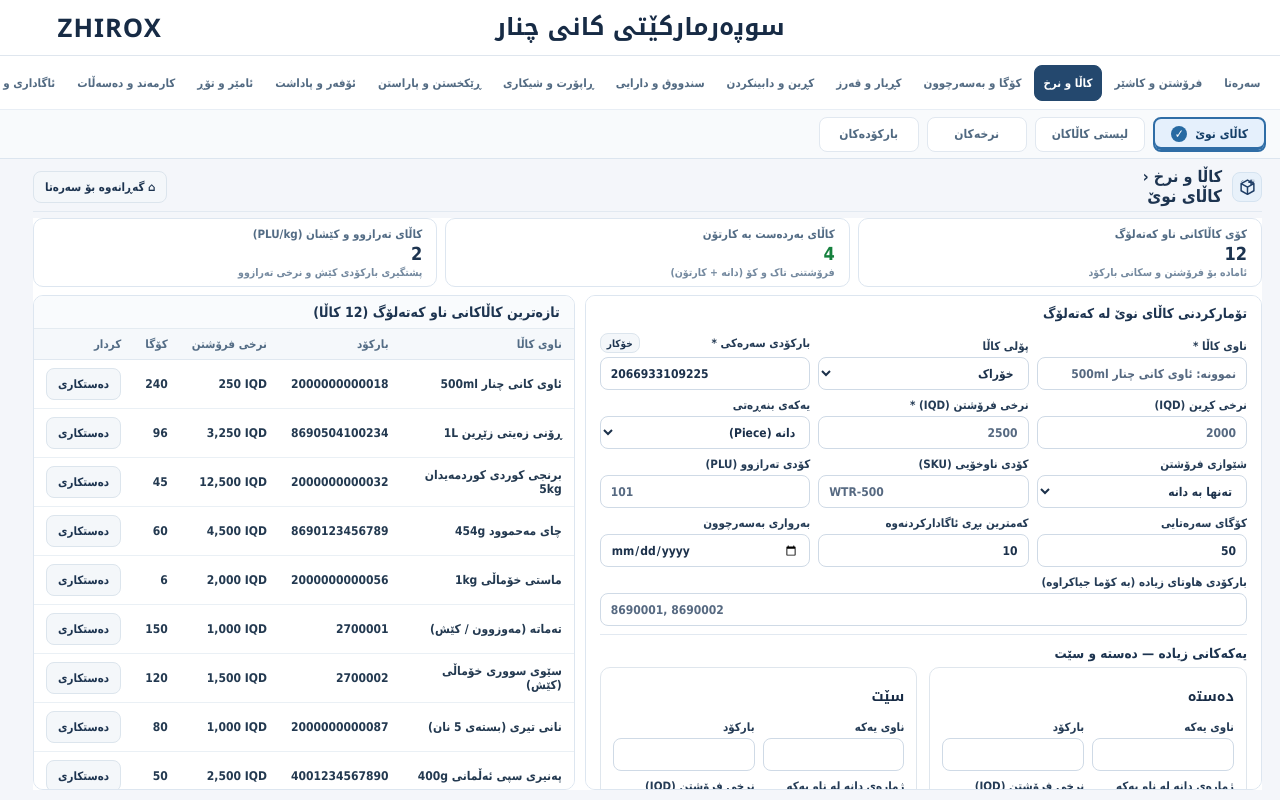
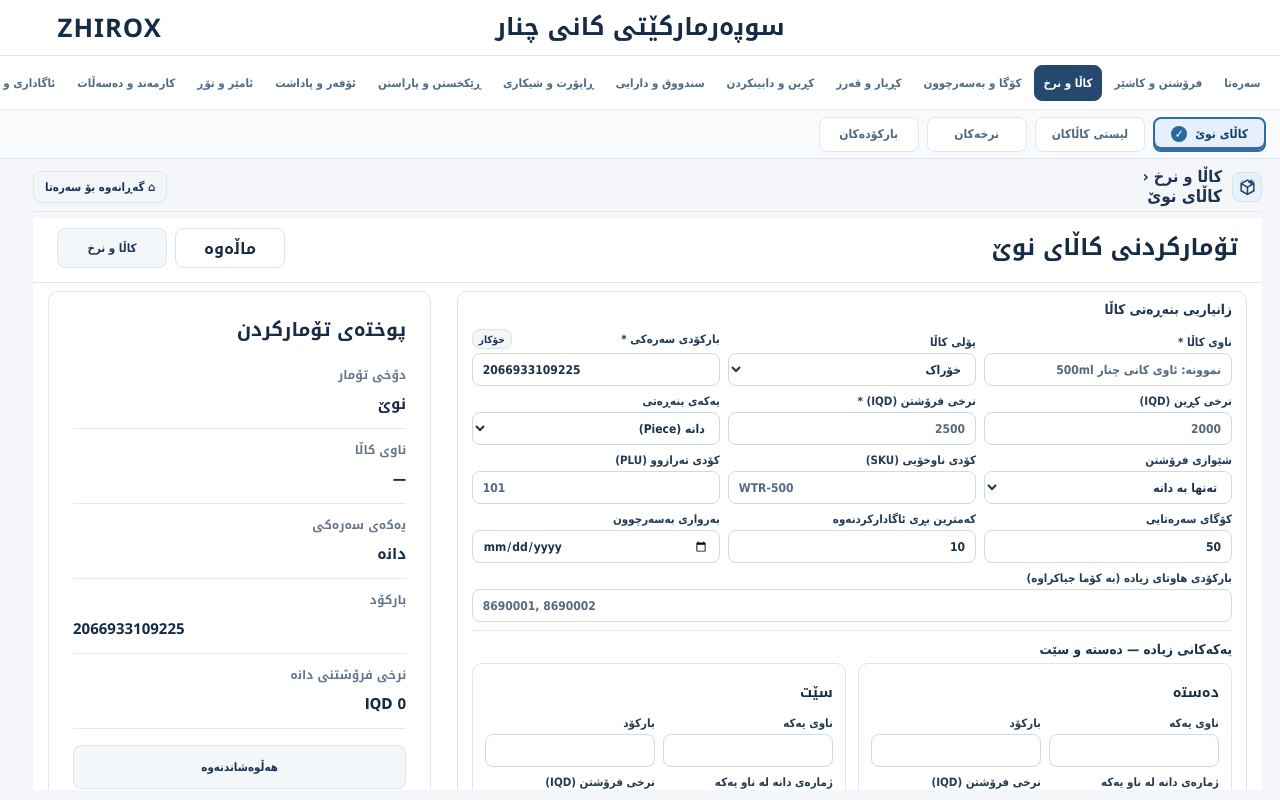
Before and after one commit to arambarzani07/zhirox371, a React (Vite) app: page / in a window 1280 px wide. Both pictures are taken after a click on the button "کاڵا و نرخ". Built offline with nearby package versions, Linux system fonts and the light colour scheme.

Commit message:
feat(canva-022): match existing Sorani product registration layout with inline summary

```diff
--- a/src/components/ProductCatalogView.tsx
+++ b/src/components/ProductCatalogView.tsx
@@ -569,6 +569,13 @@ export const ProductCatalogView: React.FC = () => {
       {/* 1. NEW / EDIT PRODUCT SUBMODULE */}
       {activeTab === 'new' && (
         <>
+          <div className="canva-catalog-page-heading canva-catalog-new-heading" data-canva-screen={editingId ? '023' : '022'}>
+            <h1>{editingId ? 'دەستکاریکردنی کاڵا و نرخ' : 'تۆمارکردنی کاڵای نوێ'}</h1>
+            <nav className="canva-catalog-new-nav" aria-label="ڕێڕەوی کاڵا">
+              <button type="button" className="canva-catalog-home" onClick={() => navigateTo('home')}>ماڵەوە</button>
+              <button type="button" className="secondary" onClick={() => { resetForm(); setActiveTab('list'); }}>کاڵا و نرخ</button>
+            </nav>
+          </div>
           <div className="ws-kpi-grid">
             <div className="ws-kpi-card">
               <span className="ws-kpi-label">کۆی کاڵاکانی ناو کەتەلۆگ</span>
@@ -587,7 +594,7 @@ export const ProductCatalogView: React.FC = () => {
             </div>
           </div>
 
-          <div
+          <div className="canva-catalog-new-layout"
             style={{
               display: 'grid',
               gridTemplateColumns: 'minmax(0, 1.25fr) minmax(320px, 1fr)',
@@ -600,7 +607,7 @@ export const ProductCatalogView: React.FC = () => {
             <div className="ws-panel" style={{ overflowY: 'auto', minHeight: 0 }}>
               <div className="ws-toolbar">
                 <h2 className="ws-panel-title" style={{ margin: 0 }}>
-                  {editingId ? 'دەستکاریکردنی زانیارییەکانی کاڵا' : 'تۆمارکردنی کاڵای نوێ لە کەتەلۆگ'}
+                  {editingId ? 'دەستکاریکردنی زانیارییەکانی کاڵا' : 'زانیاریی بنەڕەتی کاڵا'}
                 </h2>
                 {editingId && (
                   <button
@@ -889,7 +896,7 @@ export const ProductCatalogView: React.FC = () => {
                 <div className="ws-toolbar" style={{ marginBottom: 0, paddingTop: '4px' }}>
                   <div style={{ display: 'flex', gap: '8px', alignItems: 'center' }}>
                     <button type="submit" className="primary">
-                      {editingId ? 'پاشەکەوتکردنی گۆڕانکارییەکان' : 'زیادکردنی کاڵا بۆ کەتەلۆگ'}
+                      {editingId ? 'پاشەکەوتکردنی گۆڕانکارییەکان' : 'پاشەکەوتکردنی کاڵا'}
                     </button>
                     <button type="button" className="secondary" onClick={resetForm}>
                       پاککردنەوەی خانەکان
@@ -912,39 +919,17 @@ export const ProductCatalogView: React.FC = () => {
               </form>
             </div>
 
-            <div className="section-workspace__table" style={{ height: '100%' }}>
-              <strong className="section-workspace__metric">
-                تازەترین کاڵاکانی ناو کەتەلۆگ ({products.length} کاڵا)
-              </strong>
-              <table>
-                <thead>
-                  <tr>
-                    <th>ناوی کاڵا</th>
-                    <th>بارکۆد</th>
-                    <th>نرخی فرۆشتن</th>
-                    <th>کۆگا</th>
-                    <th>کردار</th>
-                  </tr>
-                </thead>
-                <tbody>
-                  {products.map(p => (
-                    <tr key={p.id}>
-                      <td>
-                        <strong>{p.name}</strong>
-                      </td>
-                      <td style={{ direction: 'ltr', fontWeight: 800 }}>{p.unit_barcode}</td>
-                      <td style={{ direction: 'ltr', fontWeight: 900 }}>{money(p.unit_sale_price_iqd)}</td>
-                      <td style={{ fontWeight: 800 }}>{p.stock}</td>
-                      <td>
-                        <button type="button" className="secondary" onClick={() => handleStartEdit(p)}>
-                          دەستکاری
-                        </button>
-                      </td>
-                    </tr>
-                  ))}
-                </tbody>
-              </table>
-            </div>
+            <aside className="canva-catalog-new-summary" data-canva-inline-summary="true" aria-label="پوختەی تۆمارکردن">
+              <h2>پوختەی تۆمارکردن</h2>
+              <dl>
+                <div><dt>دۆخی تۆمار</dt><dd>{editingId ? 'دەستکاری' : 'نوێ'}</dd></div>
+                <div><dt>ناوی کاڵا</dt><dd>{name.trim() || '—'}</dd></div>
+                <div><dt>یەکەی سەرەکی</dt><dd>{baseUnit === 'kg' ? 'کیلۆ' : 'دانە'}</dd></div>
+                <div><dt>بارکۆد</dt><dd dir="ltr">{unitBarcode.trim() || '—'}</dd></div>
+                <div><dt>نرخی فرۆشتنی دانە</dt><dd>{unitSellPrice.trim() ? unitSellPrice + ' IQD' : '0 IQD'}</dd></div>
+              </dl>
+              <button type="button" className="secondary" onClick={() => { resetForm(); setActiveTab('list'); }}>هەڵوەشاندنەوە</button>
+            </aside>
           </div>
         </>
       )}
--- a/src/components/canvaOfficialV1.css
+++ b/src/components/canvaOfficialV1.css
@@ -600,3 +600,23 @@
     #app .canva-catalog-021 .canva-catalog-primary > .ws-kpi-grid { gap: 6px; }
   }
 }
+
+/* Canva 022: scoped PC-only registration panel. Real product validation unchanged. */
+@media screen {
+  #app .canva-catalog-021 .canva-catalog-new-heading {direction:rtl; background:#fff;}
+  #app .canva-catalog-021 .canva-catalog-new-nav {display:flex; flex-wrap:wrap; align-items:center; gap:8px;}
+  #app .canva-catalog-021 .canva-catalog-new-nav button {min-width:110px; min-height:40px; border-radius:8px; border:1px solid #dce5ee; font-weight:900;}
+  #app .canva-catalog-021 .canva-catalog-new-heading + .ws-kpi-grid {display:none;}
+  #app .canva-catalog-021 .canva-catalog-new-layout {direction:rtl; grid-template-columns:minmax(0, 1.65fr) minmax(300px, .8fr)!important; gap:clamp(12px,2vw,28px)!important; margin:0 15px; min-width:0;}
+  #app .canva-catalog-021 .canva-catalog-new-layout > .ws-panel {background:#fff; border:1px solid #e0e7f0; border-radius:10px; box-shadow:none;}
+  #app .canva-catalog-021 .canva-catalog-new-summary {align-self:start; display:flex; flex-direction:column; gap:16px; direction:rtl; padding:20px 24px; background:#fff; border:1px solid #e0e7f0; border-radius:10px; color:#172b45; font-family:"Noto Kufi Arabic","Noto Sans Arabic",Tahoma,sans-serif;}
+  #app .canva-catalog-021 .canva-catalog-new-summary h2 {margin:0; font-size:19px; font-weight:900;}
+  #app .canva-catalog-021 .canva-catalog-new-summary dl {margin:0; display:flex; flex-direction:column; gap:10px;}
+  #app .canva-catalog-021 .canva-catalog-new-summary dl > div {display:flex; flex-direction:column; gap:4px; padding-bottom:10px; border-bottom:1px solid #e3eaf1;}
+  #app .canva-catalog-021 .canva-catalog-new-summary dt {font-size:12px; font-weight:800; color:#64758d;}
+  #app .canva-catalog-021 .canva-catalog-new-summary dd {margin:0; font-size:15px; font-weight:900; color:#172b45; overflow-wrap:anywhere;}
+  #app .canva-catalog-021 .canva-catalog-new-summary button {min-height:44px; font-weight:900; background:#f5f8fc;}
+  @media (max-width:1180px) {
+    #app .canva-catalog-021 .canva-catalog-new-layout {grid-template-columns:minmax(0,1.3fr) minmax(260px,.8fr)!important; gap:12px!important; margin:0 7px;}
+  }
+}
```
Also changed, not shown: 1 other file (tests, documents, lock files or other folders).
